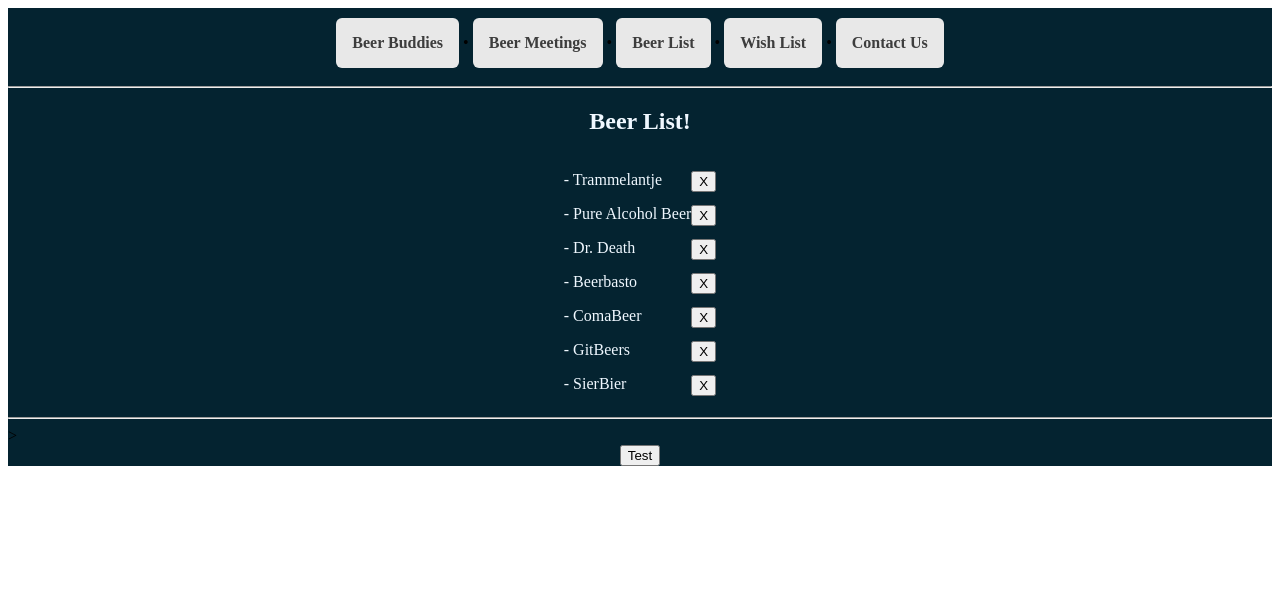
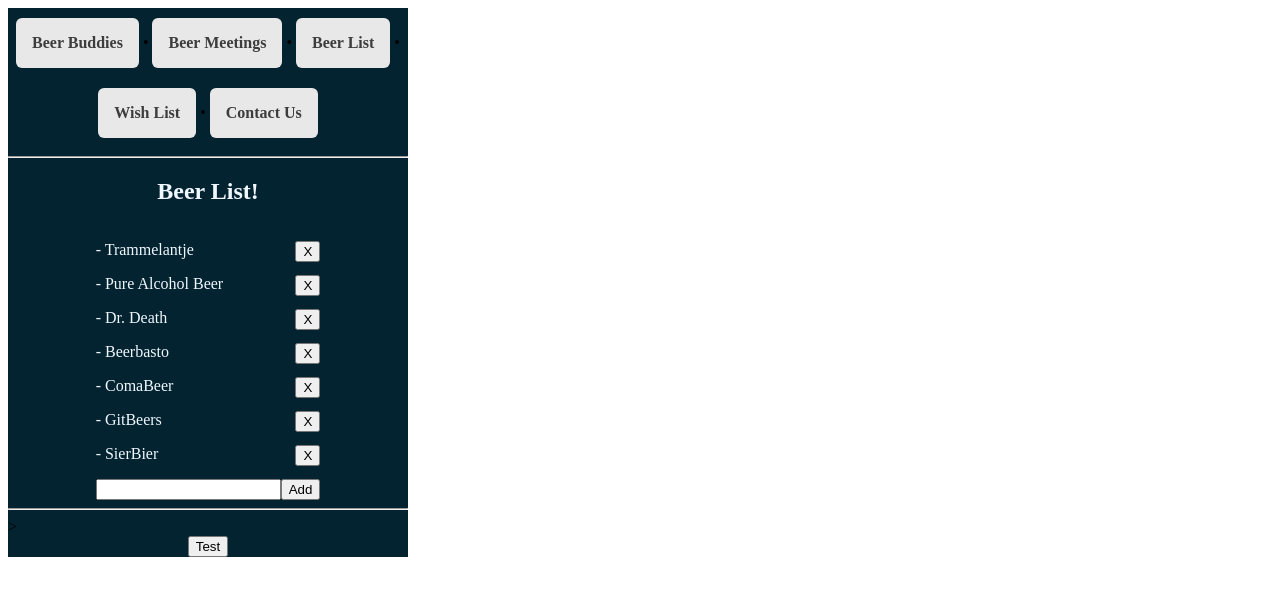
Before and after one commit to GambrinusNL/my_project_nsa, an Angular app: page /beerlist in a window 1280 px wide. Shown: the top 596 px of the page. Built offline with nearby package versions, Linux system fonts and the light colour scheme.

Commit message:
set max width for page

```diff
--- a/src/app/beerlist/beerlist.component.html
+++ b/src/app/beerlist/beerlist.component.html
@@ -6,4 +6,5 @@
             <button (click)=bremove(beer.name)>X</button>
         </p>
     <div>
+    <input><button>Add</button>
 </div>
--- a/src/styles.css
+++ b/src/styles.css
@@ -3,6 +3,12 @@
     background-color: rgb(0, 0, 0);
 } */
 
+body {
+    max-width: 400px;
+}
+
+
+
 .inline_l {
     display: inline-block;
     text-align: left;
```
